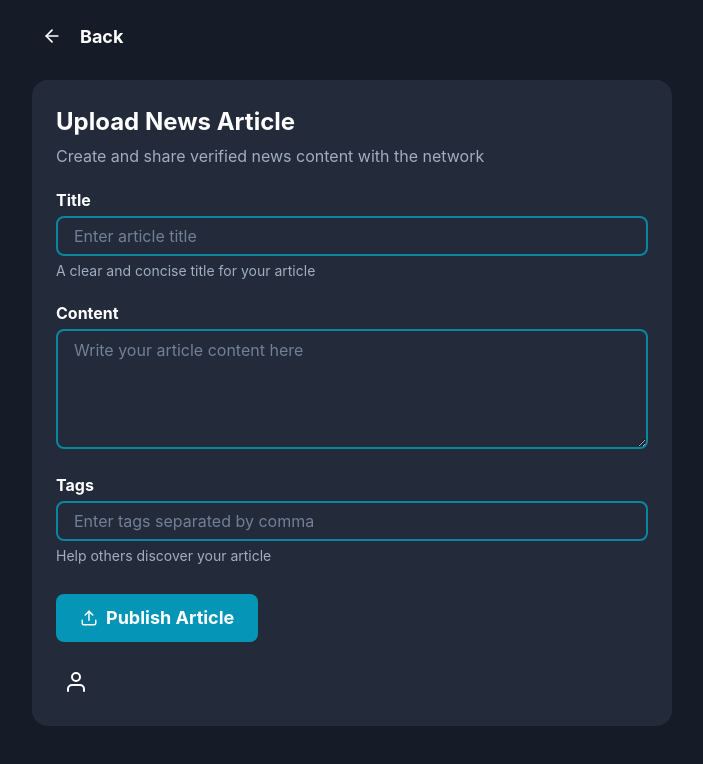
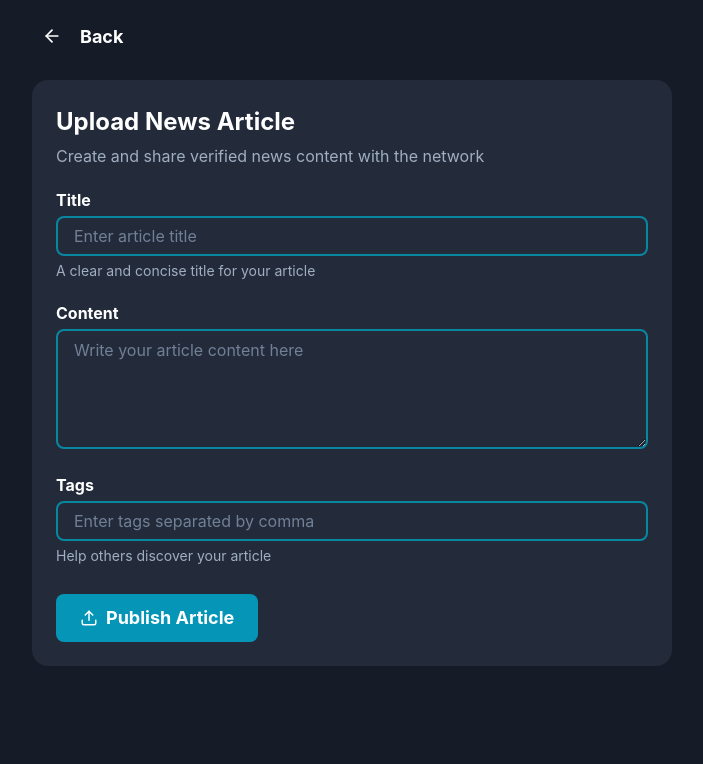
Before and after one commit to manchain/Truze, a Next.js app: page /upload in a window 1280 px wide. Shown: the top 764 px of the page, without its empty margins (288-991 px from the left). Built offline with nearby package versions, Linux system fonts and the light colour scheme.

Commit message:
feat: updated the logo file

```diff
--- a/src/pages/index.tsx
+++ b/src/pages/index.tsx
@@ -65,7 +65,7 @@ export default function Home() {
         >
           <ScaleIn>
             <Box>
-              <Image src="/logo.png" alt="Logo" height="32px" />
+              <Image src="/logo.png" alt="Logo" height="50px" />
             </Box>
           </ScaleIn>
           <HStack>
@@ -101,7 +101,7 @@ export default function Home() {
 
       {/* Navigation Tabs */}
       <SlideIn direction="down">
-        <Box pt="56px" px={3} pb={1} bg={colorMode === 'dark' ? 'gray.800' : 'gray.900'}>
+        <Box pt="56px" px={3} pb={3} bg={colorMode === 'dark' ? 'gray.800' : 'gray.900'}>
           <Flex align="center" justify="space-between">
             <HStack spacing={0} bg={colorMode === 'dark' ? 'gray.900' : 'gray.100'} borderRadius="md" p={1} boxShadow="sm">
               <Button
--- a/src/pages/upload.tsx
+++ b/src/pages/upload.tsx
@@ -128,17 +128,6 @@ const Upload = () => {
                   Publish Article
                 </Button>
               </ScaleIn>
-              <ScaleIn>
-                <IconButton
-                  aria-label="Profile"
-                  icon={<Box as={FiUser} boxSize={6} />}
-                  variant="ghost"
-                  color="white"
-                  _hover={{ bg: colorMode === 'dark' ? 'teal.500' : 'teal.600' }}
-                  borderRadius="full"
-                  onClick={() => router.push('/profile')}
-                />
-              </ScaleIn>
             </VStack>
           </Box>
         </SlideIn>
```
Also changed, not shown: public/logo.png (renamed from src/public/logo.png).
